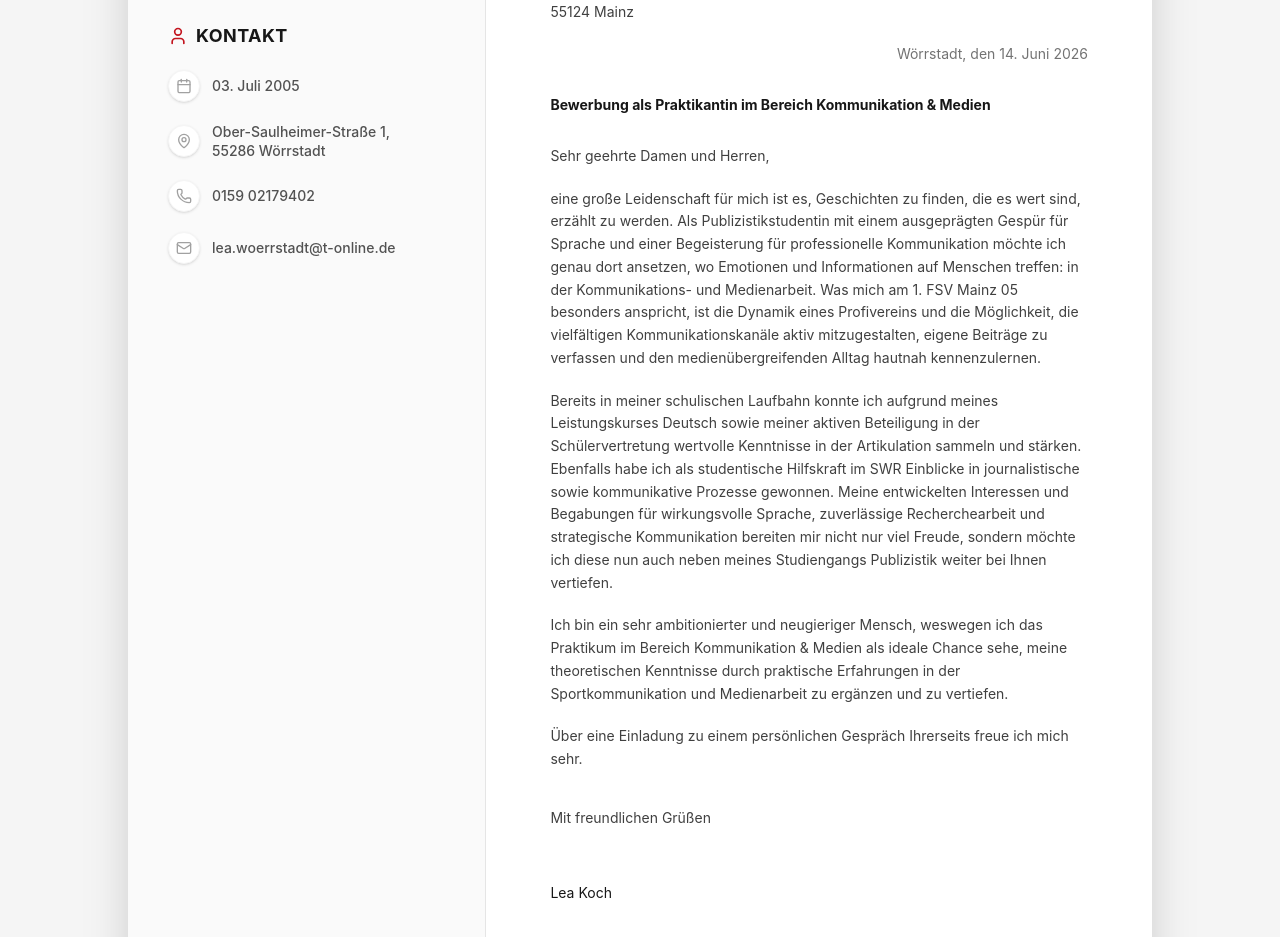
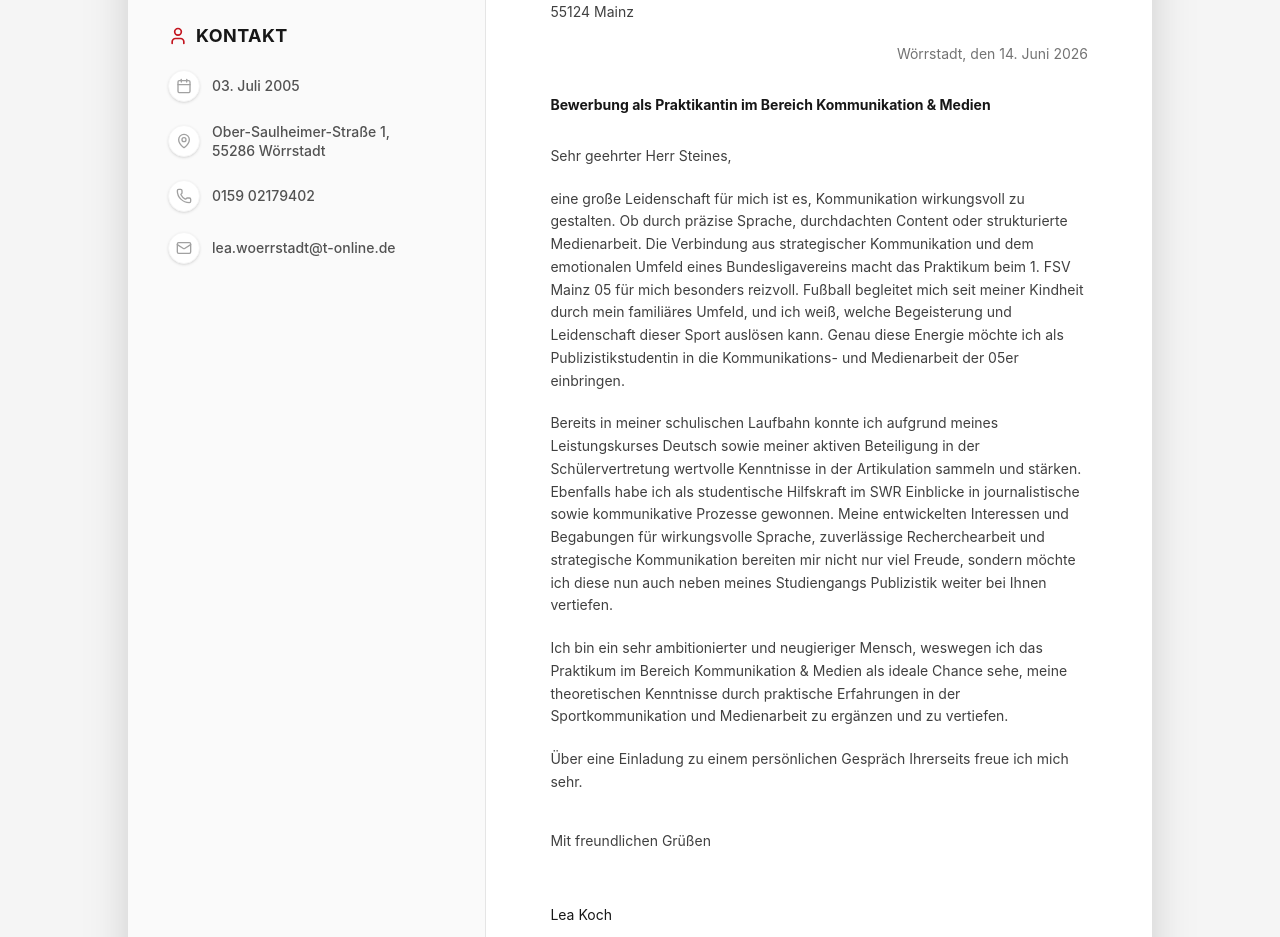
Before and after one commit to fromage222/Lea-bewerbung, a React (Vite) app: page / in a window 1280 px wide. Shown: the part 1940-2877 px from the top of the page. Built offline with nearby package versions, Linux system fonts and the light colour scheme.

Commit message:
Update cover letter salutation to Herr Steines and first paragraph content

```diff
--- a/src/app/App.tsx
+++ b/src/app/App.tsx
@@ -218,10 +218,10 @@ export default function App() {
                 Bewerbung als Praktikantin im Bereich Kommunikation & Medien
               </p>
 
-              <p className="pt-2">Sehr geehrte Damen und Herren,</p>
+              <p className="pt-2">Sehr geehrter Herr Steines,</p>
 
               <p>
-                eine große Leidenschaft für mich ist es, Geschichten zu finden, die es wert sind, erzählt zu werden. Als Publizistikstudentin mit einem ausgeprägten Gespür für Sprache und einer Begeisterung für professionelle Kommunikation möchte ich genau dort ansetzen, wo Emotionen und Informationen auf Menschen treffen: in der Kommunikations- und Medienarbeit. Was mich am 1. FSV Mainz 05 besonders anspricht, ist die Dynamik eines Profivereins und die Möglichkeit, die vielfältigen Kommunikationskanäle aktiv mitzugestalten, eigene Beiträge zu verfassen und den medienübergreifenden Alltag hautnah kennenzulernen.
+                eine große Leidenschaft für mich ist es, Kommunikation wirkungsvoll zu gestalten. Ob durch präzise Sprache, durchdachten Content oder strukturierte Medienarbeit. Die Verbindung aus strategischer Kommunikation und dem emotionalen Umfeld eines Bundesligavereins macht das Praktikum beim 1. FSV Mainz 05 für mich besonders reizvoll. Fußball begleitet mich seit meiner Kindheit durch mein familiäres Umfeld, und ich weiß, welche Begeisterung und Leidenschaft dieser Sport auslösen kann. Genau diese Energie möchte ich als Publizistikstudentin in die Kommunikations- und Medienarbeit der 05er einbringen.
               </p>
 
               <p>
```
